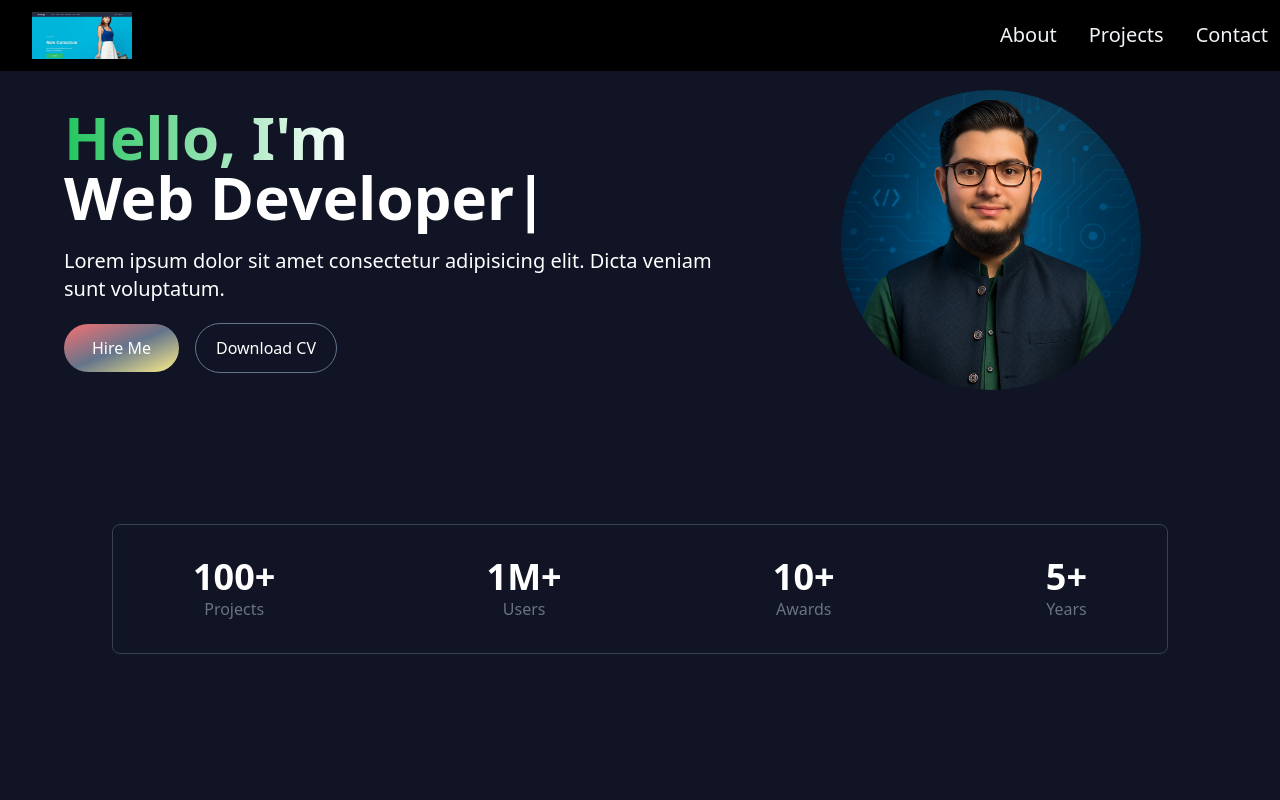
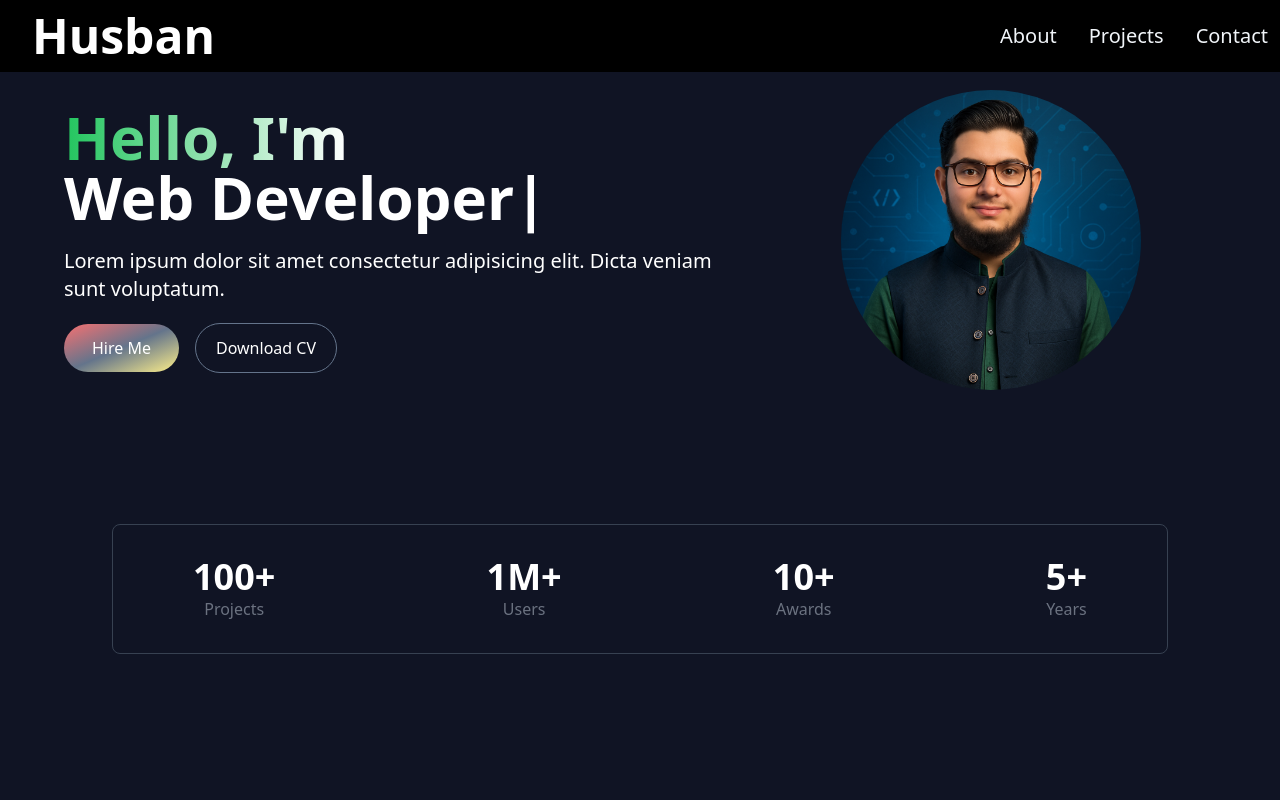
Before and after one commit to HusbanTech12/My-Portfolio, a Next.js app: page / in a window 1280 px wide. Shown: the top 800 px of the page. Built offline with nearby package versions, Linux system fonts and the light colour scheme.

Commit message:
Added Images URL

```diff
--- a/src/app/components/Navbar.jsx
+++ b/src/app/components/Navbar.jsx
@@ -3,7 +3,6 @@
 import React , {useState} from 'react';
 import Link from 'next/link';
 import NavLink from './NavLink';
-import Image from 'next/image'
 import { Bars3Icon,XMarkIcon } from '@heroicons/react/24/solid';
 import MenuOverlay from './MenuOverlay'
   const NavLinks = [
@@ -34,14 +33,8 @@ export default function Navbar() {
     <nav className='fixed top-0 left-0 right-0 z-10 bg-black bg-opacity-100'>
         <div className='flex flex-wrap items-center justify-between mx-auto px-3 py-3 '>
             <Link href={'/'} className=' mx-5 text-2xl md:text-5xl text-white font-semibold'>
-            <Image
-             src = "/images/img1.jpg"
-             alt = 'Logo-Image'
-             width = {100}
-             height = {100}
 
-
-            />
+            Husban
             </Link>
 
             <div className='mobile-menu block md:hidden'>
--- a/src/app/components/ProjectsSection.tsx
+++ b/src/app/components/ProjectsSection.tsx
@@ -6,7 +6,7 @@ const ProjectData = [
     id : 1,
     title: 'E-Commerce-Store',
     description :'I Create E-Commerce Store by using Next.js ,TailwindCss and Typescript',
-    image:"/images/img1.jpg",
+    image:"./images/img1.jpg",
     link : 'https://my-store-ten-lovat.vercel.app/'
   },
 
@@ -14,7 +14,7 @@ const ProjectData = [
     id : 2,
     title: 'Figma-Design',
     description :'I Create Figma Design by using Next.js ,TailwindCss and Typescript',
-    image:"/images/img2.jpg",
+    image:"./images/img2.jpg",
     link : 'https://husbanshah97.github.io/figma-design/'
   },
 
@@ -22,7 +22,7 @@ const ProjectData = [
     id : 3,
     title: 'Password-Generator',
     description :'I Create Password Generator by using Python',
-    image:"/images/img3.jpg",
+    image:"./images/img3.jpg",
     link : 'https://github.com/HusbanTech12/Password-Generator'
   },
 
@@ -30,7 +30,7 @@ const ProjectData = [
     id : 4,
     title: 'Unit-Convertor',
     description :'I Create Unit Convertor by using Python',
-    image:"/images/img4.jpg",
+    image:"./images/img4.jpg",
     link : 'https://husbantech12-unit-converter-unit-converter-e5azov.streamlit.app/'
   },
 
@@ -38,7 +38,7 @@ const ProjectData = [
     id : 5,
     title: 'Figma-Design',
     description :'I Create Figma Design by using Next.js ,TailwindCss and Typescript',
-    image:"/images/img3.jpg",
+    image:"./images/img3.jpg",
     link : 'https://my-store-ten-lovat.vercel.app/'
   },
 
@@ -46,7 +46,7 @@ const ProjectData = [
     id : 6,
     title: 'Static-Resume',
     description :'I Create E-Commerce Store by using Next.js ,TailwindCss and Typescript',
-    image:"/images/img1.jpg",
+    image:"./images/img1.jpg",
     link :'https://husbantech12.github.io/Static-Resume/'
   },
 
```
